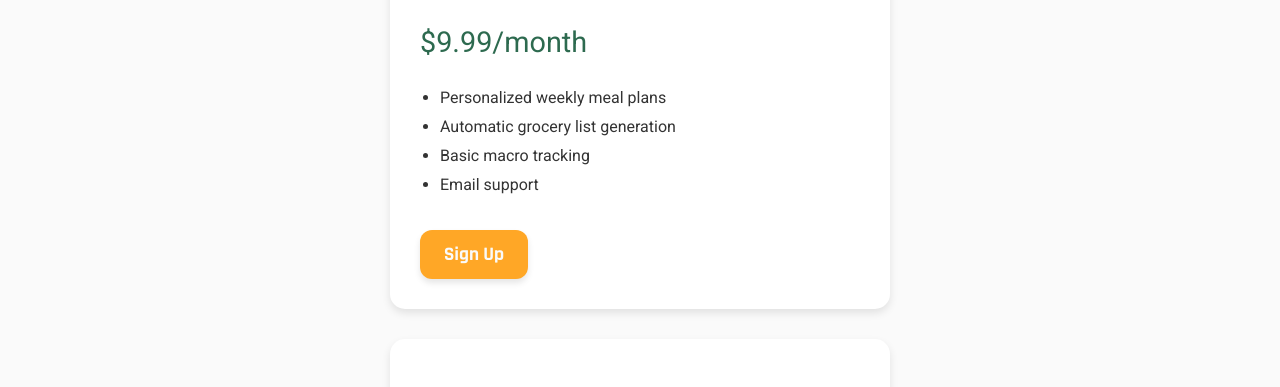
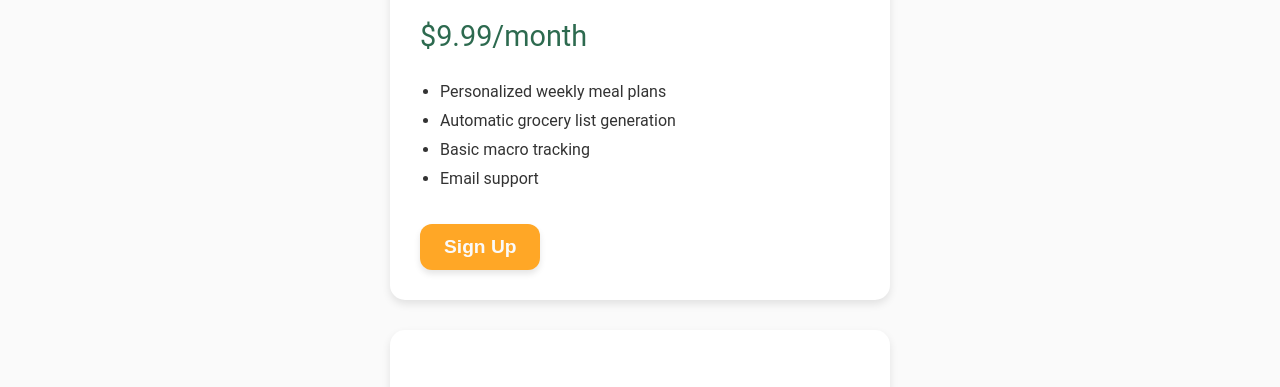
Before and after one commit to bergj21/cs20-final-project, a website: page public/subscriptions.html in a window 1280 px wide. Shown: the part 290-677 px from the top of the page. Drawn offline with Linux system fonts and the light colour scheme.

Commit message:
im reallly special

```diff
--- a/public/subscriptions.html
+++ b/public/subscriptions.html
@@ -7,7 +7,6 @@
 
   <!-- Keep linked external CSS -->
   <link rel="stylesheet" href="styles.css" />
-  <link href="https://fonts.googleapis.com/css2?family=Rajdhani:wght@400;500;700&family=Roboto&display=swap" rel="stylesheet">
   <script src="header.js"></script>
 
 
```
